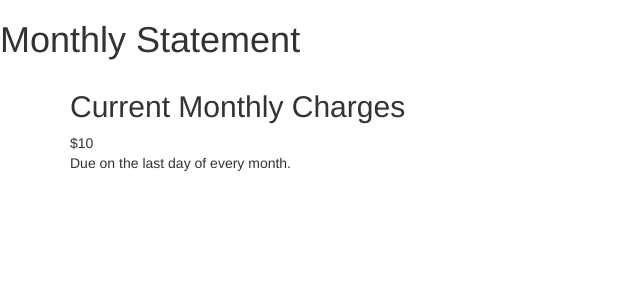
After one commit to Mr-Nelson/TrashCollector, a Django app: page /customers/monthly_statement/ in a window 1280 px wide. The commit adds this page. Shown: the top 300 px of the page, without its empty margins (0-640 px from the left). Run offline with Django 3.2, Linux system fonts and the light colour scheme; tables that the repository leaves empty hold one stand-in row (values such as "Sample post"); some libraries are stand-ins or nearby versions.

Commit message:
added monthly statement template

```diff
--- /dev/null
+++ b/trash_collector/customers/templates/customers/monthly_statement.html
@@ -0,0 +1,19 @@
+{% extends 'base.html' %}
+
+{% block title %} Monthly Statement {% endblock %}
+
+{% block header %} Monthly Statement {% endblock %}
+
+{% block content %}
+
+<div class="container">
+    <div class="row">
+        <div class="col-md-12">
+            <h2>Current Monthly Charges</h2>
+            <p> ${{monthly_statement_detail.balance}}
+              <br> Due on the last day of every month.</p>
+          </div>
+    </div>
+</div>
+
+{% endblock %}
--- a/trash_collector/customers/urls.py
+++ b/trash_collector/customers/urls.py
@@ -11,5 +11,6 @@ urlpatterns = [
     path('register/', views.registration, name="registration"),
     path('edit_weekly_pickup_day/', views.create_edit_pickup, name="edit_weekly_pickup_day"),
     path('onetime_pickup/', views.onetime_pickup, name="onetime_pickup"),
-    path('pickup_suspension/', views.pickup_suspension, name="pickup_suspension")
+    path('pickup_suspension/', views.pickup_suspension, name="pickup_suspension"),
+    path('monthly_statement/', views.monthly_statement, name="monthly_statement")
 ]
--- a/trash_collector/customers/views.py
+++ b/trash_collector/customers/views.py
@@ -59,8 +59,11 @@ def registration(request):
     pass
 
 def monthly_statement(request):
-    pass
-#       utilize boolean statement from employees.views.charge_pickup function
+    monthly_statement_detail = Customer.objects.get()
+    context = {
+        'monthly_statement_detail': monthly_statement_detail
+    }
+    return render(request, 'customers/monthly_statement.html', context)
 
 def create_edit_pickup(request):
     user = request.user
--- a/trash_collector/templates/base.html
+++ b/trash_collector/templates/base.html
@@ -22,6 +22,7 @@
       <li><a href="{% url 'customers:edit_weekly_pickup_day' %}">Change Pickup Day</a></li>
       <li><a href="{% url 'customers:onetime_pickup' %}">Request One Time Pickup</a></li>
       <li><a href="{% url 'customers:pickup_suspension' %}">Suspend Service</a></li>
+      <li><a href="{% url 'customers:monthly_statement' %}">Monthly Statement</a></li>
     </ul>
   </div>
 </nav>
```
